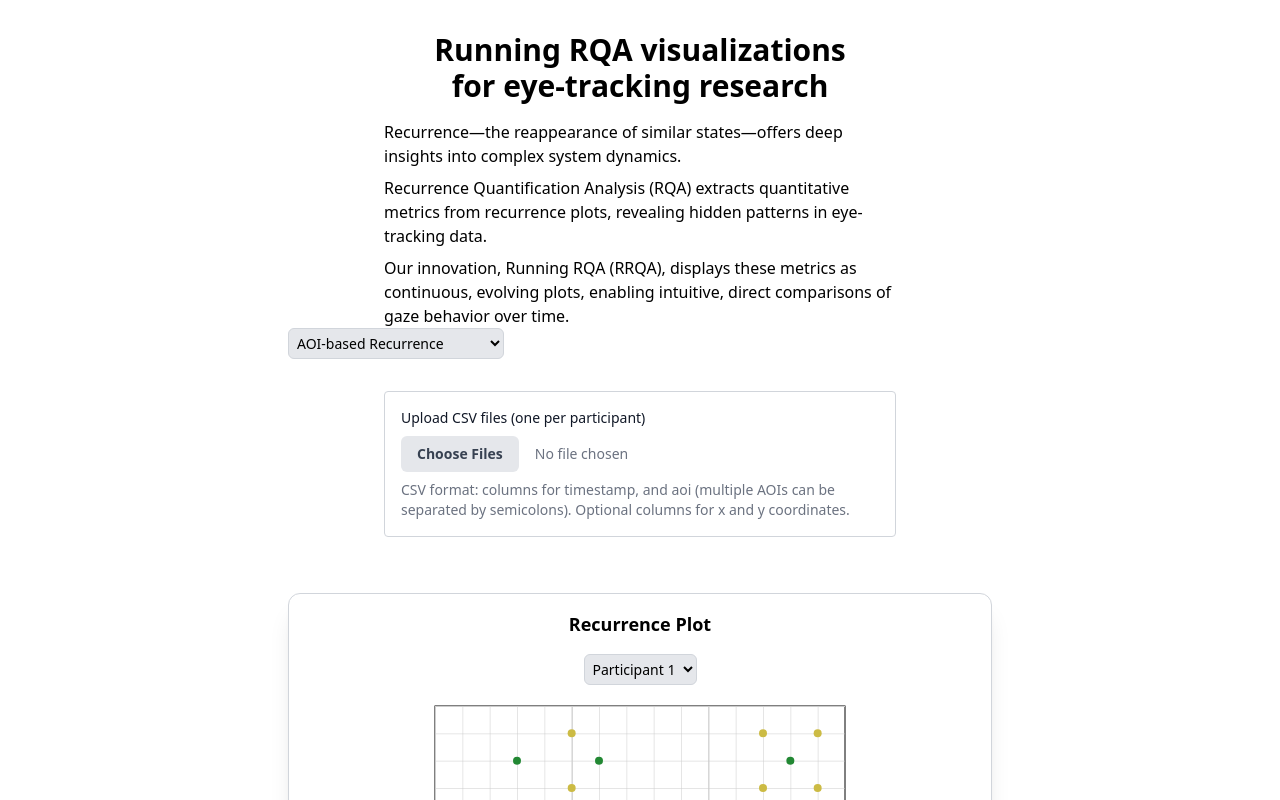
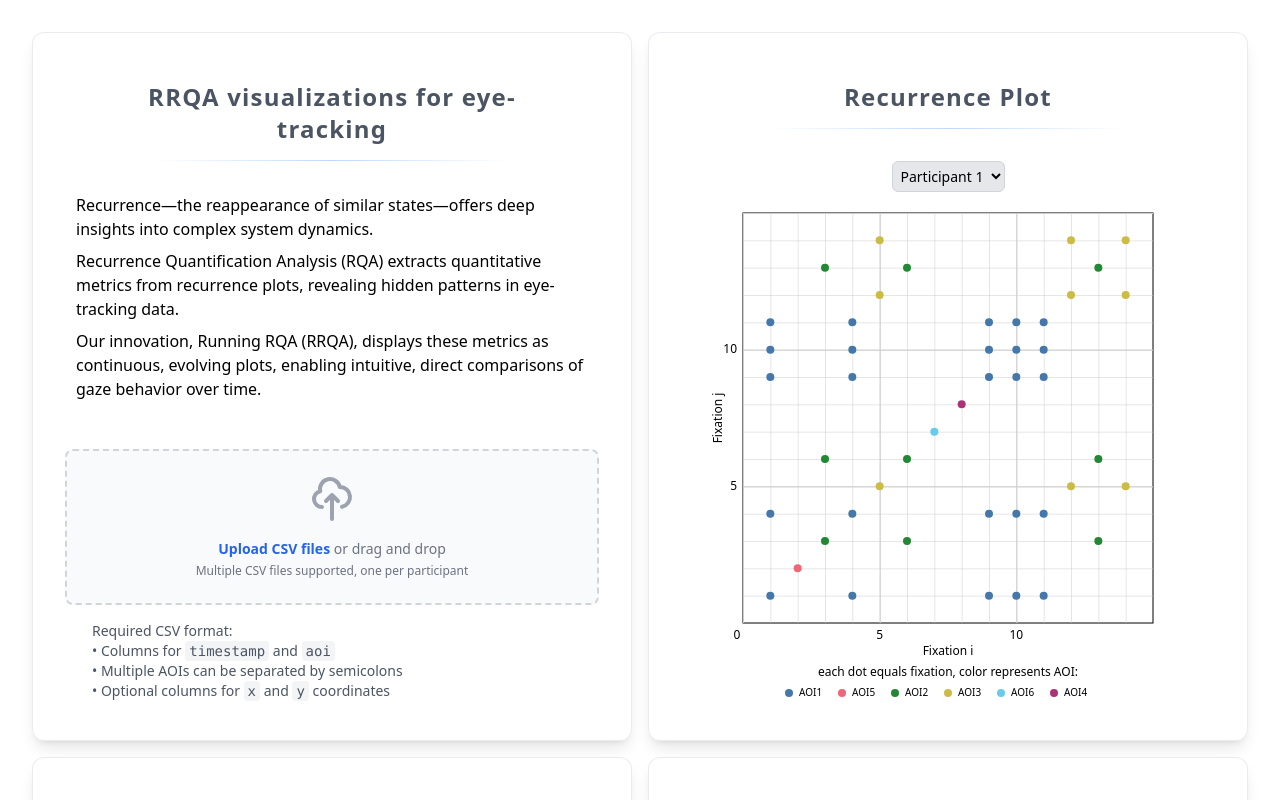
Before and after one commit to misavojte/Running-RQA-Plots, a SvelteKit app: page / in a window 1280 px wide. Shown: the top 800 px of the page. Built offline with nearby package versions, Linux system fonts and the light colour scheme.

Commit message:
feat(ui): redesign homepage with grid layout and enhanced file upload component

```diff
--- a/src/lib/components/DemoPlotFrame.svelte
+++ b/src/lib/components/DemoPlotFrame.svelte
@@ -1,13 +1,20 @@
 <script lang="ts">
   import type { Snippet } from 'svelte';
 
-  let { children, title } = $props<{
+  let { children, title, level = 'h2' } = $props<{
     children: Snippet;
     title: string;
+    level?: 'h1' | 'h2';
   }>();
+
+  const headerClass = "text-2xl font-semibold text-gray-700/90 tracking-wider relative px-8 py-4 text-center w-full after:content-[''] after:absolute after:bottom-0 after:left-1/2 after:-translate-x-1/2 after:w-2/3 after:h-[1px] after:bg-gradient-to-r after:from-transparent after:via-blue-400/60 after:to-transparent after:opacity-70 after:transition-all after:duration-300";
 </script>
 
-<section class="rounded-xl border my-10 border-gray-300 p-4 shadow-xl flex flex-col gap-4 items-center justify-center">
-    <h2 class="text-lg font-bold text-center">{title}</h2>
+<section class="rounded-xl border border-gray-200/80 p-8 shadow-lg hover:shadow-xl transition-all duration-300 flex flex-col gap-8 items-center justify-start bg-white/95 backdrop-blur-sm hover:bg-white/98">
+    {#if level === 'h1'}
+        <h1 class={headerClass}>{@html title}</h1>
+    {:else}
+        <h2 class={headerClass}>{@html title}</h2>
+    {/if}
     {@render children()}
 </section>
--- /dev/null
+++ b/src/lib/components/DemoUpload.svelte
@@ -0,0 +1,116 @@
+<script lang="ts">
+    import type { Fixation } from "$lib/types/Fixation.js";
+    import { handleFileUpload } from '$lib/utils/csvUtils.js';
+    import { fade } from 'svelte/transition';
+
+    interface FixationGroup {
+        label: string;
+        fixations: Fixation[];
+    }
+
+    let { fixationGroups = $bindable([]) } = $props<{
+        fixationGroups?: FixationGroup[];
+    }>();
+
+    let fileInput: HTMLInputElement;
+    let isDragging = $state(false);
+    let isUploading = $state(false);
+
+    const handleFiles = async () => {
+        if (!fileInput.files?.length) return;
+
+        isUploading = true;
+        try {
+            const newFixationGroups = await handleFileUpload(fileInput.files);
+            fixationGroups = newFixationGroups;
+        } catch (error) {
+            console.error('Error uploading files:', error);
+            alert('Error uploading files. Please check the console for details.');
+        } finally {
+            isUploading = false;
+        }
+    };
+
+    const handleDragOver = (e: DragEvent) => {
+        e.preventDefault();
+        isDragging = true;
+    };
+
+    const handleDragLeave = () => {
+        isDragging = false;
+    };
+
+    const handleDrop = (e: DragEvent) => {
+        e.preventDefault();
+        isDragging = false;
+
+        if (e.dataTransfer?.files) {
+            fileInput.files = e.dataTransfer.files;
+            handleFiles();
+        }
+    };
+</script>
+
+<div class="flex flex-col items-center justify-center w-full max-w-2xl mx-auto">
+    <div
+        class="w-full my-4 p-6 rounded-lg border-2 border-dashed transition-colors duration-200
+            {isDragging ? 'border-blue-400 bg-blue-50' : 'border-gray-300 bg-gray-50'}"
+        on:dragover={handleDragOver}
+        on:dragleave={handleDragLeave}
+        on:drop={handleDrop}
+    >
+        <div class="text-center">
+            <svg
+                class="mx-auto h-12 w-12 text-gray-400"
+                fill="none"
+                viewBox="0 0 24 24"
+                stroke="currentColor"
+                aria-hidden="true"
+            >
+                <path
+                    stroke-linecap="round"
+                    stroke-linejoin="round"
+                    stroke-width="2"
+                    d="M7 16a4 4 0 01-.88-7.903A5 5 0 1115.9 6L16 6a5 5 0 011 9.9M15 13l-3-3m0 0l-3 3m3-3v12"
+                />
+            </svg>
+
+            <div class="mt-4">
+                <label class="block text-sm font-medium text-gray-900">
+                    <span class="text-blue-600 font-semibold">Upload CSV files</span>
+                    <span class="text-gray-500"> or drag and drop</span>
+                    <input
+                        bind:this={fileInput}
+                        type="file"
+                        accept=".csv"
+                        multiple
+                        on:change={handleFiles}
+                        class="hidden"
+                    />
+                </label>
+                <p class="mt-1 text-xs text-gray-500">
+                    Multiple CSV files supported, one per participant
+                </p>
+            </div>
+        </div>
+
+        {#if isUploading}
+            <div class="mt-4 text-center" transition:fade>
+                <div class="inline-block animate-spin rounded-full h-4 w-4 border-2 border-blue-600 border-t-transparent"></div>
+                <span class="ml-2 text-sm text-gray-600">Uploading files...</span>
+            </div>
+        {/if}
+    </div>
+
+    <div class="w-full px-4 max-w-lg mx-auto">
+        <p class="text-sm text-gray-600">
+            <span class="font-medium">Required CSV format:</span>
+            <br>
+            • Columns for <code class="px-1 py-0.5 bg-gray-100 rounded">timestamp</code> and <code class="px-1 py-0.5 bg-gray-100 rounded">aoi</code>
+            <br>
+            • Multiple AOIs can be separated by semicolons
+            <br>
+            • Optional columns for <code class="px-1 py-0.5 bg-gray-100 rounded">x</code> and <code class="px-1 py-0.5 bg-gray-100 rounded">y</code> coordinates
+        </p>
+    </div>
+</div>
--- a/src/routes/+page.svelte
+++ b/src/routes/+page.svelte
@@ -4,17 +4,16 @@
 
 
 	import RecurrencePlot from "$lib/components/RecurrencePlot.svelte";
-	import RrqaPlotBarHorizon from "$lib/components/RRQAPlotBarHorizon.svelte";
 	import RrqaPlotHorizon from "$lib/components/RRQAPlotHorizon.svelte";
 	import RunningRqaPlot from "$lib/components/RunningRQAPlot.svelte";
 	import RunningRqaPlotColor from "$lib/components/RunningRQAPlotColor.svelte";
 	import type { MatrixGenerator } from "$lib/types/MatrixGenerator.js";
 
     import { assignRandomColorToAoi, getUniqueAois } from '$lib/utils/colorUtils.js';
-    import { handleFileUpload } from '$lib/utils/csvUtils.js';
 	import { computeEuclideanRecurrenceMatrix, computeRecurrenceMatrix } from "$lib/utils/recurrenceMatrix.js";
 	import { computeDeterminism } from "$lib/utils/recurrenceMetrics.js";
 
+    import DemoUpload from "$lib/components/DemoUpload.svelte";
 
     const fixations = [
         { id: 1, timestamp: 100, aoi: ["AOI1"], x: 100, y: 100},
@@ -56,18 +55,6 @@
     let fileInput: HTMLInputElement;
     let aoiColors = $derived.by(() => assignRandomColorToAoi(getUniqueAois(arrayOfRandomFixationSetsWithLabels)));
     let matrixGenerator: MatrixGenerator = $state(computeRecurrenceMatrix);
-
-    const handleFiles = async () => {
-        if (!fileInput.files?.length) return;
-
-        try {
-            const newFixationGroups = await handleFileUpload(fileInput.files);
-            arrayOfRandomFixationSetsWithLabels = newFixationGroups;
-        } catch (error) {
-            console.error('Error uploading files:', error);
-            alert('Error uploading files. Please check the console for details.');
-        }
-    };
 
     let metric: "recurrenceRate" | "determinism" | "determinism2" | "laminarity" | "laminarity2" | "verticalLaminarity" | "verticalLaminarity2" | "horizontalLaminarity" | "horizontalLaminarity2" | "avgDiagonalLength" | "corm" = $state("recurrenceRate");
     let series2Type: "determinism" | "laminarity" | "determinism2" | "laminarity2" | "verticalLaminarity" | "horizontalLaminarity" | "verticalLaminarity2" | "horizontalLaminarity2" | "cfr" | "avgDiagonalLength" = $state("determinism");
@@ -125,43 +112,16 @@
     </div>
 {/snippet}
 
-<main class="p-8 max-w-screen-md mx-auto">
-    <section class="mb-10">
-    <h1 class="text-3xl max-w-lg mx-auto font-bold text-center mb-4">Running RQA visualizations<br>for eye-tracking research</h1>
+<main class="p-8 max-w-screen-xl mx-auto">
+    <div class="grid grid-cols-1 lg:grid-cols-2 gap-4">
+            <DemoPlotFrame title="RRQA visualizations for eye-tracking" level="h1">
                 <div class="flex flex-col items-center justify-center max-w-lg mx-auto gap-2">
                     <p>Recurrence—the reappearance of similar states—offers deep insights into complex system dynamics.</p>
                     <p>Recurrence Quantification Analysis (RQA) extracts quantitative metrics from recurrence plots, revealing hidden patterns in eye-tracking data.</p>
                     <p>Our innovation, Running RQA (RRQA), displays these metrics as continuous, evolving plots, enabling intuitive, direct comparisons of gaze behavior over time.</p>
                 </div>
-    <select bind:value={matrixGenerator} class="mb-4 bg-gray-200 p-1 rounded-md border-gray-300 border text-sm">
-        <option value={computeRecurrenceMatrix}>AOI-based Recurrence</option>
-        <option value={computeEuclideanRecurrenceMatrix}>Euclidean-based Recurrence</option>
-    </select>
-    <div class="flex flex-col items-center justify-center">
-            <div class="my-4 rounded border-gray-300 border p-4 max-w-lg">
-                <label class="block mb-2 text-sm font-medium text-gray-900">
-                    Upload CSV files (one per participant)
-                    <input
-                        bind:this={fileInput}
-                        type="file"
-                        accept=".csv"
-                        multiple
-                        onchange={handleFiles}
-                        class="block w-full text-sm text-gray-500
-                            file:mr-4 file:py-2 file:px-4
-                            file:rounded-md file:border-0
-                            file:text-sm file:font-semibold
-                            file:bg-gray-200 file:text-gray-700
-                            hover:file:bg-gray-300
-                            cursor-pointer mt-2"
-                    />
-                </label>
-                <p class="mt-1 text-sm text-gray-500">
-                    CSV format: columns for timestamp, and aoi (multiple AOIs can be separated by semicolons). Optional columns for x and y coordinates.
-                </p>
-            </div>
-        </div>
-    </section>
+                <DemoUpload bind:fixationGroups={arrayOfRandomFixationSetsWithLabels} />
+            </DemoPlotFrame>
 
         <DemoPlotFrame title="Recurrence Plot">
             <div class="flex flex-col items-center justify-center">
@@ -187,7 +147,7 @@
             </div>
         </DemoPlotFrame>
 
-    <DemoPlotFrame title="RRQA Ensemble Plot">
+        <DemoPlotFrame title="RRQA Worm Plot (Participants)">
             <div class="flex flex-col items-center justify-center">
                 <select bind:value={metric} class="mb-4 bg-gray-200 p-1 rounded-md border-gray-300 border text-sm">
                     <option value="recurrenceRate">Recurrence Rate</option>
@@ -220,7 +180,7 @@
             </div>
         </DemoPlotFrame>
 
-    <DemoPlotFrame title="RRQA Prism Plot">
+        <DemoPlotFrame title="RRQA Worm Plot (Single)">
             <div class="flex flex-col items-center justify-center">
                 {#if arrayOfRandomFixationSetsWithLabels.length > 0}
                     <select bind:value={selectedParticipantIndex} class="bg-gray-200 p-1 rounded-md border-gray-300 border mb-4 text-sm">
@@ -316,9 +276,9 @@
             series2Type={horizonSeriesSetup[1]}
         />
         </DemoPlotFrame>
+    </div>
+</main>
 
-    <footer class="text-center text-sm text-gray-500 mt-8">
+<footer class="text-center text-sm text-gray-500 mt-8 max-w-screen-xl mx-auto px-8 pb-8">
     <p>Created by <a href="https://vojtechovska.com" class="text-gray-500 hover:text-gray-700">Michaela Vojtechovska</a> and <a href="https://muczkova.com" class="text-gray-500 hover:text-gray-700">Marketa Muczkova</a></p>
 </footer>
-
-</main>
```
Lines whose indentation alone changed are shown as unchanged.
